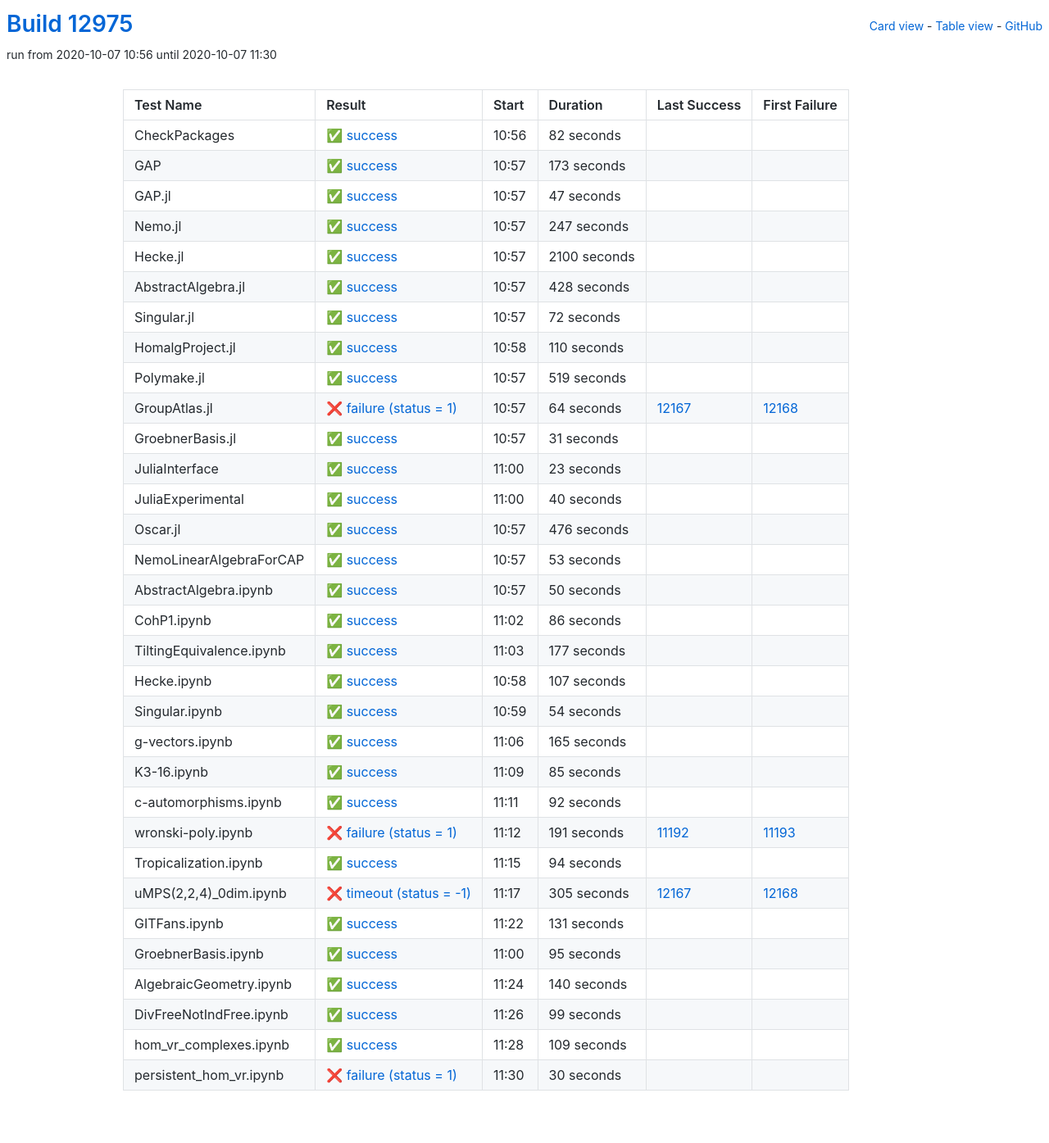
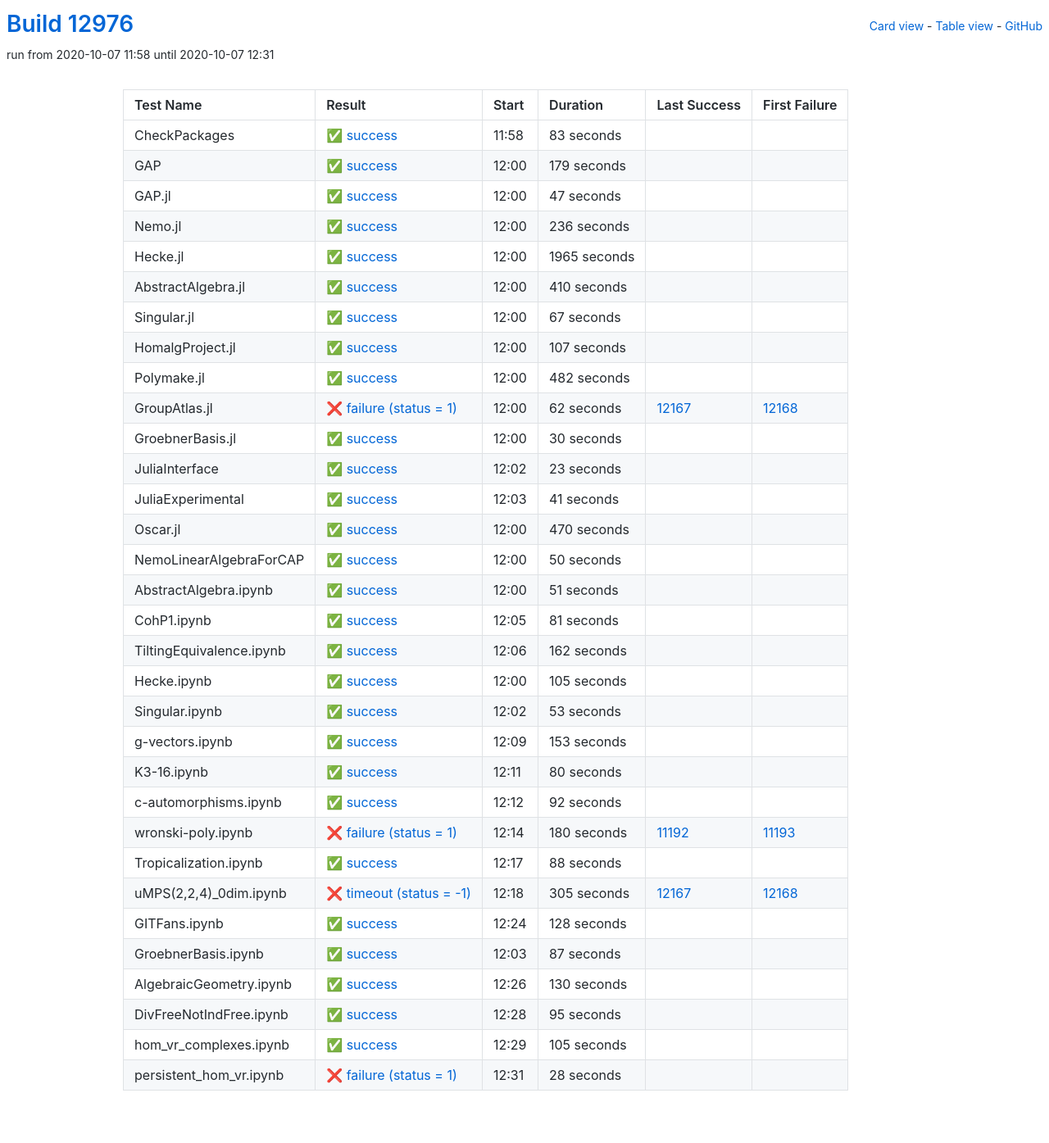
Before and after one commit to oscar-system/oscar-ci-status, a Jekyll site: the page built from table.html, in a window 1280 px wide. Shown: the whole page at 82% size. Built offline with Jekyll 4.4.1, drawn with Linux system fonts in a browser that asks for light colours.

Commit message:
Build #12976

```diff
--- a/_data/ci.yml
+++ b/_data/ci.yml
@@ -1,6 +1,6 @@
 ---
-build: 12975
-build_url: https://oscarci.mathematik.uni-kl.de/job/oscar/12975/
+build: 12976
+build_url: https://oscarci.mathematik.uni-kl.de/job/oscar/12976/
 job: oscar
 organization: oscar-system
 repo: oscar-ci-status
@@ -8,32 +8,32 @@
 tests:
 - name: CheckPackages
   id: checkpackages
-  log: https://oscarci.mathematik.uni-kl.de/job/oscar/12975/artifact/logs/build-12975/CheckPackages.log
-  start: 2020-10-07 10:56
+  log: https://oscarci.mathematik.uni-kl.de/job/oscar/12976/artifact/logs/build-12976/CheckPackages.log
+  start: 2020-10-07 11:58
   success: true
   exitcode: 0
   status: success
-  duration: 82
+  duration: 83
   last_success: false
   last_success_url:
   first_failure: false
   first_failure_url:
 - name: GAP
   id: gap
-  log: https://oscarci.mathematik.uni-kl.de/job/oscar/12975/artifact/logs/build-12975/GAP.log
-  start: 2020-10-07 10:57
+  log: https://oscarci.mathematik.uni-kl.de/job/oscar/12976/artifact/logs/build-12976/GAP.log
+  start: 2020-10-07 12:00
   success: true
   exitcode: 0
   status: success
-  duration: 173
+  duration: 179
   last_success: false
   last_success_url:
   first_failure: false
   first_failure_url:
 - name: GAP.jl
   id: gap-jl
-  log: https://oscarci.mathematik.uni-kl.de/job/oscar/12975/artifact/logs/build-12975/GAP.jl.log
-  start: 2020-10-07 10:57
+  log: https://oscarci.mathematik.uni-kl.de/job/oscar/12976/artifact/logs/build-12976/GAP.jl.log
+  start: 2020-10-07 12:00
   success: true
   exitcode: 0
   status: success
@@ -44,104 +44,104 @@
   first_failure_url:
 - name: Nemo.jl
   id: nemo-jl
-  log: https://oscarci.mathematik.uni-kl.de/job/oscar/12975/artifact/logs/build-12975/Nemo.jl.log
-  start: 2020-10-07 10:57
+  log: https://oscarci.mathematik.uni-kl.de/job/oscar/12976/artifact/logs/build-12976/Nemo.jl.log
+  start: 2020-10-07 12:00
   success: true
   exitcode: 0
   status: success
-  duration: 247
+  duration: 236
   last_success: false
   last_success_url:
   first_failure: false
   first_failure_url:
 - name: Hecke.jl
   id: hecke-jl
-  log: https://oscarci.mathematik.uni-kl.de/job/oscar/12975/artifact/logs/build-12975/Hecke.jl.log
-  start: 2020-10-07 10:57
+  log: https://oscarci.mathematik.uni-kl.de/job/oscar/12976/artifact/logs/build-12976/Hecke.jl.log
+  start: 2020-10-07 12:00
   success: true
   exitcode: 0
   status: success
-  duration: 2100
+  duration: 1965
   last_success: false
   last_success_url:
   first_failure: false
   first_failure_url:
 - name: AbstractAlgebra.jl
   id: abstractalgebra-jl
-  log: https://oscarci.mathematik.uni-kl.de/job/oscar/12975/artifact/logs/build-12975/AbstractAlgebra.jl.log
-  start: 2020-10-07 10:57
+  log: https://oscarci.mathematik.uni-kl.de/job/oscar/12976/artifact/logs/build-12976/AbstractAlgebra.jl.log
+  start: 2020-10-07 12:00
   success: true
   exitcode: 0
   status: success
-  duration: 428
+  duration: 410
   last_success: false
   last_success_url:
   first_failure: false
   first_failure_url:
 - name: Singular.jl
   id: singular-jl
-  log: https://oscarci.mathematik.uni-kl.de/job/oscar/12975/artifact/logs/build-12975/Singular.jl.log
-  start: 2020-10-07 10:57
+  log: https://oscarci.mathematik.uni-kl.de/job/oscar/12976/artifact/logs/build-12976/Singular.jl.log
+  start: 2020-10-07 12:00
   success: true
   exitcode: 0
   status: success
-  duration: 72
+  duration: 67
   last_success: false
   last_success_url:
   first_failure: false
   first_failure_url:
 - name: HomalgProject.jl
   id: homalgproject-jl
-  log: https://oscarci.mathematik.uni-kl.de/job/oscar/12975/artifact/logs/build-12975/HomalgProject.jl.log
-  start: 2020-10-07 10:58
+  log: https://oscarci.mathematik.uni-kl.de/job/oscar/12976/artifact/logs/build-12976/HomalgProject.jl.log
+  start: 2020-10-07 12:00
   success: true
   exitcode: 0
   status: success
-  duration: 110
+  duration: 107
   last_success: false
   last_success_url:
   first_failure: false
   first_failure_url:
 - name: Polymake.jl
   id: polymake-jl
-  log: https://oscarci.mathematik.uni-kl.de/job/oscar/12975/artifact/logs/build-12975/Polymake.jl.log
-  start: 2020-10-07 10:57
+  log: https://oscarci.mathematik.uni-kl.de/job/oscar/12976/artifact/logs/build-12976/Polymake.jl.log
+  start: 2020-10-07 12:00
   success: true
   exitcode: 0
   status: success
-  duration: 519
+  duration: 482
   last_success: false
   last_success_url:
   first_failure: false
   first_failure_url:
 - name: GroupAtlas.jl
   id: groupatlas-jl
-  log: https://oscarci.mathematik.uni-kl.de/job/oscar/12975/artifact/logs/build-12975/GroupAtlas.jl.log
-  start: 2020-10-07 10:57
+  log: https://oscarci.mathematik.uni-kl.de/job/oscar/12976/artifact/logs/build-12976/GroupAtlas.jl.log
+  start: 2020-10-07 12:00
   success: false
   exitcode: 1
   status: failure
-  duration: 64
+  duration: 62
   last_success: 12167
   last_success_url: https://oscarci.mathematik.uni-kl.de/job/oscar/12167/
   first_failure: 12168
   first_failure_url: https://oscarci.mathematik.uni-kl.de/job/oscar/12168/
 - name: GroebnerBasis.jl
   id: groebnerbasis-jl
-  log: https://oscarci.mathematik.uni-kl.de/job/oscar/12975/artifact/logs/build-12975/GroebnerBasis.jl.log
-  start: 2020-10-07 10:57
+  log: https://oscarci.mathematik.uni-kl.de/job/oscar/12976/artifact/logs/build-12976/GroebnerBasis.jl.log
+  start: 2020-10-07 12:00
   success: true
   exitcode: 0
   status: success
-  duration: 31
+  duration: 30
   last_success: false
   last_success_url:
   first_failure: false
   first_failure_url:
 - name: JuliaInterface
   id: juliainterface
-  log: https://oscarci.mathematik.uni-kl.de/job/oscar/12975/artifact/logs/build-12975/JuliaInterface.log
-  start: 2020-10-07 11:00
+  log: https://oscarci.mathematik.uni-kl.de/job/oscar/12976/artifact/logs/build-12976/JuliaInterface.log
+  start: 2020-10-07 12:02
   success: true
   exitcode: 0
   status: success
@@ -152,32 +152,92 @@
   first_failure_url:
 - name: JuliaExperimental
   id: juliaexperimental
-  log: https://oscarci.mathematik.uni-kl.de/job/oscar/12975/artifact/logs/build-12975/JuliaExperimental.log
-  start: 2020-10-07 11:00
+  log: https://oscarci.mathematik.uni-kl.de/job/oscar/12976/artifact/logs/build-12976/JuliaExperimental.log
+  start: 2020-10-07 12:03
   success: true
   exitcode: 0
   status: success
-  duration: 40
+  duration: 41
   last_success: false
   last_success_url:
   first_failure: false
   first_failure_url:
 - name: Oscar.jl
   id: oscar-jl
-  log: https://oscarci.mathematik.uni-kl.de/job/oscar/12975/artifact/logs/build-12975/Oscar.jl.log
-  start: 2020-10-07 10:57
+  log: https://oscarci.mathematik.uni-kl.de/job/oscar/12976/artifact/logs/build-12976/Oscar.jl.log
+  start: 2020-10-07 12:00
   success: true
   exitcode: 0
   status: success
-  duration: 476
+  duration: 470
   last_success: false
   last_success_url:
   first_failure: false
   first_failure_url:
 - name: NemoLinearAlgebraForCAP
   id: nemolinearalgebraforcap
-  log: https://oscarci.mathematik.uni-kl.de/job/oscar/12975/artifact/logs/build-12975/NemoLinearAlgebraForCAP.log
-  start: 2020-10-07 10:57
+  log: https://oscarci.mathematik.uni-kl.de/job/oscar/12976/artifact/logs/build-12976/NemoLinearAlgebraForCAP.log
+  start: 2020-10-07 12:00
+  success: true
+  exitcode: 0
+  status: success
+  duration: 50
+  last_success: false
+  last_success_url:
+  first_failure: false
+  first_failure_url:
+- name: AbstractAlgebra.ipynb
+  id: abstractalgebra-ipynb
+  log: https://oscarci.mathematik.uni-kl.de/job/oscar/12976/artifact/logs/build-12976/AbstractAlgebra.ipynb.log
+  start: 2020-10-07 12:00
+  success: true
+  exitcode: 0
+  status: success
+  duration: 51
+  last_success: false
+  last_success_url:
+  first_failure: false
+  first_failure_url:
+- name: CohP1.ipynb
+  id: cohp1-ipynb
+  log: https://oscarci.mathematik.uni-kl.de/job/oscar/12976/artifact/logs/build-12976/CohP1.ipynb.log
+  start: 2020-10-07 12:05
+  success: true
+  exitcode: 0
+  status: success
+  duration: 81
+  last_success: false
+  last_success_url:
+  first_failure: false
+  first_failure_url:
+- name: TiltingEquivalence.ipynb
+  id: tiltingequivalence-ipynb
+  log: https://oscarci.mathematik.uni-kl.de/job/oscar/12976/artifact/logs/build-12976/TiltingEquivalence.ipynb.log
+  start: 2020-10-07 12:06
+  success: true
+  exitcode: 0
+  status: success
+  duration: 162
+  last_success: false
+  last_success_url:
+  first_failure: false
+  first_failure_url:
+- name: Hecke.ipynb
+  id: hecke-ipynb
+  log: https://oscarci.mathematik.uni-kl.de/job/oscar/12976/artifact/logs/build-12976/Hecke.ipynb.log
+  start: 2020-10-07 12:00
+  success: true
+  exitcode: 0
+  status: success
+  duration: 105
+  last_success: false
+  last_success_url:
+  first_failure: false
+  first_failure_url:
+- name: Singular.ipynb
+  id: singular-ipynb
+  log: https://oscarci.mathematik.uni-kl.de/job/oscar/12976/artifact/logs/build-12976/Singular.ipynb.log
+  start: 2020-10-07 12:02
   success: true
   exitcode: 0
   status: success
@@ -186,94 +246,34 @@
   last_success_url:
   first_failure: false
   first_failure_url:
-- name: AbstractAlgebra.ipynb
-  id: abstractalgebra-ipynb
-  log: https://oscarci.mathematik.uni-kl.de/job/oscar/12975/artifact/logs/build-12975/AbstractAlgebra.ipynb.log
-  start: 2020-10-07 10:57
+- name: g-vectors.ipynb
+  id: g-vectors-ipynb
+  log: https://oscarci.mathematik.uni-kl.de/job/oscar/12976/artifact/logs/build-12976/g-vectors.ipynb.log
+  start: 2020-10-07 12:09
   success: true
   exitcode: 0
   status: success
-  duration: 50
-  last_success: false
-  last_success_url:
-  first_failure: false
-  first_failure_url:
-- name: CohP1.ipynb
-  id: cohp1-ipynb
-  log: https://oscarci.mathematik.uni-kl.de/job/oscar/12975/artifact/logs/build-12975/CohP1.ipynb.log
-  start: 2020-10-07 11:02
-  success: true
-  exitcode: 0
-  status: success
-  duration: 86
-  last_success: false
-  last_success_url:
-  first_failure: false
-  first_failure_url:
-- name: TiltingEquivalence.ipynb
-  id: tiltingequivalence-ipynb
-  log: https://oscarci.mathematik.uni-kl.de/job/oscar/12975/artifact/logs/build-12975/TiltingEquivalence.ipynb.log
-  start: 2020-10-07 11:03
-  success: true
-  exitcode: 0
-  status: success
-  duration: 177
-  last_success: false
-  last_success_url:
-  first_failure: false
-  first_failure_url:
-- name: Hecke.ipynb
-  id: hecke-ipynb
-  log: https://oscarci.mathematik.uni-kl.de/job/oscar/12975/artifact/logs/build-12975/Hecke.ipynb.log
-  start: 2020-10-07 10:58
-  success: true
-  exitcode: 0
-  status: success
-  duration: 107
-  last_success: false
-  last_success_url:
-  first_failure: false
-  first_failure_url:
-- name: Singular.ipynb
-  id: singular-ipynb
-  log: https://oscarci.mathematik.uni-kl.de/job/oscar/12975/artifact/logs/build-12975/Singular.ipynb.log
-  start: 2020-10-07 10:59
-  success: true
-  exitcode: 0
-  status: success
-  duration: 54
-  last_success: false
-  last_success_url:
-  first_failure: false
-  first_failure_url:
-- name: g-vectors.ipynb
-  id: g-vectors-ipynb
-  log: https://oscarci.mathematik.uni-kl.de/job/oscar/12975/artifact/logs/build-12975/g-vectors.ipynb.log
-  start: 2020-10-07 11:06
-  success: true
-  exitcode: 0
-  status: success
-  duration: 165
+  duration: 153
   last_success: false
   last_success_url:
   first_failure: false
   first_failure_url:
 - name: K3-16.ipynb
   id: k3-16-ipynb
-  log: https://oscarci.mathematik.uni-kl.de/job/oscar/12975/artifact/logs/build-12975/K3-16.ipynb.log
-  start: 2020-10-07 11:09
+  log: https://oscarci.mathematik.uni-kl.de/job/oscar/12976/artifact/logs/build-12976/K3-16.ipynb.log
+  start: 2020-10-07 12:11
   success: true
   exitcode: 0
   status: success
-  duration: 85
+  duration: 80
   last_success: false
   last_success_url:
   first_failure: false
   first_failure_url:
 - name: c-automorphisms.ipynb
   id: c-automorphisms-ipynb
-  log: https://oscarci.mathematik.uni-kl.de/job/oscar/12975/artifact/logs/build-12975/c-automorphisms.ipynb.log
-  start: 2020-10-07 11:11
+  log: https://oscarci.mathematik.uni-kl.de/job/oscar/12976/artifact/logs/build-12976/c-automorphisms.ipynb.log
+  start: 2020-10-07 12:12
   success: true
   exitcode: 0
   status: success
@@ -284,32 +284,32 @@
   first_failure_url:
 - name: wronski-poly.ipynb
   id: wronski-poly-ipynb
-  log: https://oscarci.mathematik.uni-kl.de/job/oscar/12975/artifact/logs/build-12975/wronski-poly.ipynb.log
-  start: 2020-10-07 11:12
+  log: https://oscarci.mathematik.uni-kl.de/job/oscar/12976/artifact/logs/build-12976/wronski-poly.ipynb.log
+  start: 2020-10-07 12:14
   success: false
   exitcode: 1
   status: failure
-  duration: 191
+  duration: 180
   last_success: 11192
   last_success_url: https://oscarci.mathematik.uni-kl.de/job/oscar/11192/
   first_failure: 11193
   first_failure_url: https://oscarci.mathematik.uni-kl.de/job/oscar/11193/
 - name: Tropicalization.ipynb
   id: tropicalization-ipynb
-  log: https://oscarci.mathematik.uni-kl.de/job/oscar/12975/artifact/logs/build-12975/Tropicalization.ipynb.log
-  start: 2020-10-07 11:15
+  log: https://oscarci.mathematik.uni-kl.de/job/oscar/12976/artifact/logs/build-12976/Tropicalization.ipynb.log
+  start: 2020-10-07 12:17
   success: true
   exitcode: 0
   status: success
-  duration: 94
+  duration: 88
   last_success: false
   last_success_url:
   first_failure: false
   first_failure_url:
 - name: uMPS(2,2,4)_0dim.ipynb
   id: umps-2-2-4-0dim-ipynb
-  log: https://oscarci.mathematik.uni-kl.de/job/oscar/12975/artifact/logs/build-12975/uMPS-2-2-4-_0dim.ipynb.log
-  start: 2020-10-07 11:17
+  log: https://oscarci.mathematik.uni-kl.de/job/oscar/12976/artifact/logs/build-12976/uMPS-2-2-4-_0dim.ipynb.log
+  start: 2020-10-07 12:18
   success: false
   exitcode: -1
   status: timeout
@@ -320,20 +320,44 @@
   first_failure_url: https://oscarci.mathematik.uni-kl.de/job/oscar/12168/
 - name: GITFans.ipynb
   id: gitfans-ipynb
-  log: https://oscarci.mathematik.uni-kl.de/job/oscar/12975/artifact/logs/build-12975/GITFans.ipynb.log
-  start: 2020-10-07 11:22
+  log: https://oscarci.mathematik.uni-kl.de/job/oscar/12976/artifact/logs/build-12976/GITFans.ipynb.log
+  start: 2020-10-07 12:24
   success: true
   exitcode: 0
   status: success
-  duration: 131
+  duration: 128
   last_success: false
   last_success_url:
   first_failure: false
   first_failure_url:
 - name: GroebnerBasis.ipynb
   id: groebnerbasis-ipynb
-  log: https://oscarci.mathematik.uni-kl.de/job/oscar/12975/artifact/logs/build-12975/GroebnerBasis.ipynb.log
-  start: 2020-10-07 11:00
+  log: https://oscarci.mathematik.uni-kl.de/job/oscar/12976/artifact/logs/build-12976/GroebnerBasis.ipynb.log
+  start: 2020-10-07 12:03
+  success: true
+  exitcode: 0
+  status: success
+  duration: 87
+  last_success: false
+  last_success_url:
+  first_failure: false
+  first_failure_url:
+- name: AlgebraicGeometry.ipynb
+  id: algebraicgeometry-ipynb
+  log: https://oscarci.mathematik.uni-kl.de/job/oscar/12976/artifact/logs/build-12976/AlgebraicGeometry.ipynb.log
+  start: 2020-10-07 12:26
+  success: true
+  exitcode: 0
+  status: success
+  duration: 130
+  last_success: false
+  last_success_url:
+  first_failure: false
+  first_failure_url:
+- name: DivFreeNotIndFree.ipynb
+  id: divfreenotindfree-ipynb
+  log: https://oscarci.mathematik.uni-kl.de/job/oscar/12976/artifact/logs/build-12976/DivFreeNotIndFree.ipynb.log
+  start: 2020-10-07 12:28
   success: true
   exitcode: 0
   status: success
@@ -342,50 +366,26 @@
   last_success_url:
   first_failure: false
   first_failure_url:
-- name: AlgebraicGeometry.ipynb
-  id: algebraicgeometry-ipynb
-  log: https://oscarci.mathematik.uni-kl.de/job/oscar/12975/artifact/logs/build-12975/AlgebraicGeometry.ipynb.log
-  start: 2020-10-07 11:24
+- name: hom_vr_complexes.ipynb
+  id: hom-vr-complexes-ipynb
+  log: https://oscarci.mathematik.uni-kl.de/job/oscar/12976/artifact/logs/build-12976/hom_vr_complexes.ipynb.log
+  start: 2020-10-07 12:29
   success: true
   exitcode: 0
   status: success
-  duration: 140
-  last_success: false
-  last_success_url:
-  first_failure: false
-  first_failure_url:
-- name: DivFreeNotIndFree.ipynb
-  id: divfreenotindfree-ipynb
-  log: https://oscarci.mathematik.uni-kl.de/job/oscar/12975/artifact/logs/build-12975/DivFreeNotIndFree.ipynb.log
-  start: 2020-10-07 11:26
-  success: true
-  exitcode: 0
-  status: success
-  duration: 99
-  last_success: false
-  last_success_url:
-  first_failure: false
-  first_failure_url:
-- name: hom_vr_complexes.ipynb
-  id: hom-vr-complexes-ipynb
-  log: https://oscarci.mathematik.uni-kl.de/job/oscar/12975/artifact/logs/build-12975/hom_vr_complexes.ipynb.log
-  start: 2020-10-07 11:28
-  success: true
-  exitcode: 0
-  status: success
-  duration: 109
+  duration: 105
   last_success: false
   last_success_url:
   first_failure: false
   first_failure_url:
 - name: persistent_hom_vr.ipynb
   id: persistent-hom-vr-ipynb
-  log: https://oscarci.mathematik.uni-kl.de/job/oscar/12975/artifact/logs/build-12975/persistent_hom_vr.ipynb.log
-  start: 2020-10-07 11:30
+  log: https://oscarci.mathematik.uni-kl.de/job/oscar/12976/artifact/logs/build-12976/persistent_hom_vr.ipynb.log
+  start: 2020-10-07 12:31
   success: false
   exitcode: 1
   status: failure
-  duration: 30
+  duration: 28
   last_success: false
   last_success_url:
   first_failure: false
```
Also changed, not shown: README.md.
